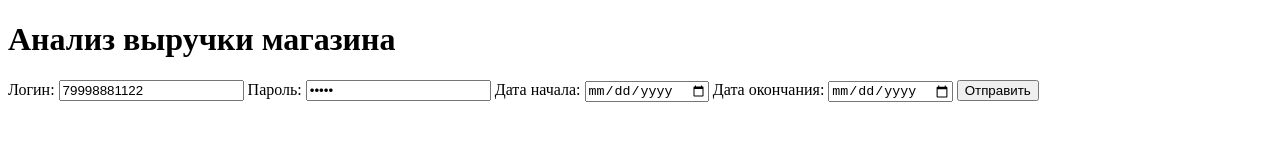
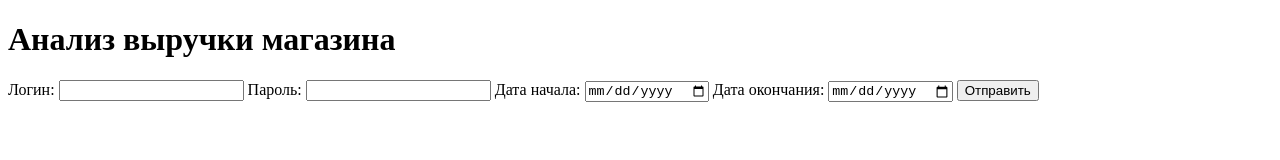
Before and after one commit to Alex-Borisov92/store-revenue-project, a plain HTML site: page index.html in a window 1280 px wide. Drawn offline with nearby package versions, Linux system fonts and the light colour scheme.

Commit message:
update index.html
removed sensitive data

```diff
--- a/index.html
+++ b/index.html
@@ -9,8 +9,8 @@
     <h1>Анализ выручки магазина</h1>
 
     <form id="loginForm">
-        <label>Логин: <input type="text" id="username" value="79998881122" /></label>
-        <label>Пароль: <input type="password" id="password" value="12345" /></label>
+        <label>Логин: <input type="text" id="username" /></label>
+        <label>Пароль: <input type="password" id="password"  /></label>
         <label>Дата начала: <input type="date" id="start_date" /></label>
         <label>Дата окончания: <input type="date" id="end_date" /></label>
         <button type="submit">Отправить</button>
```
